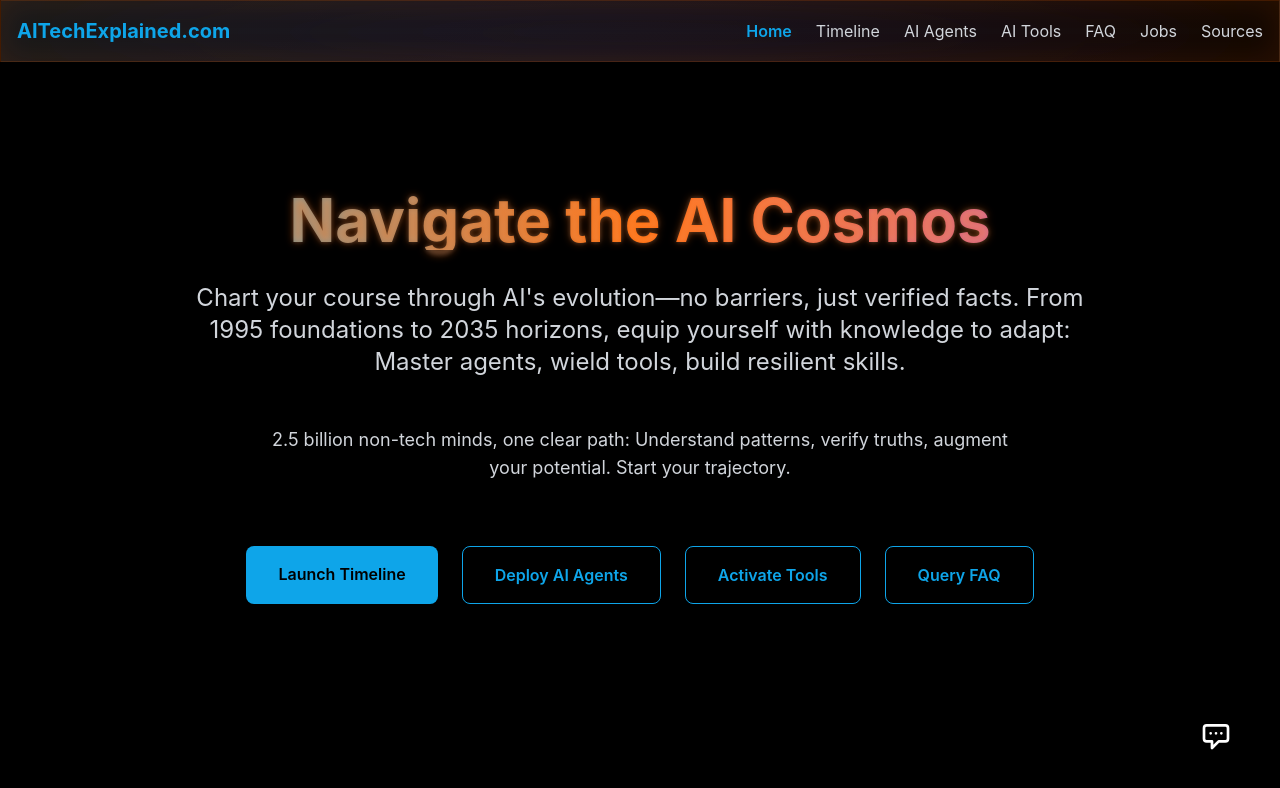
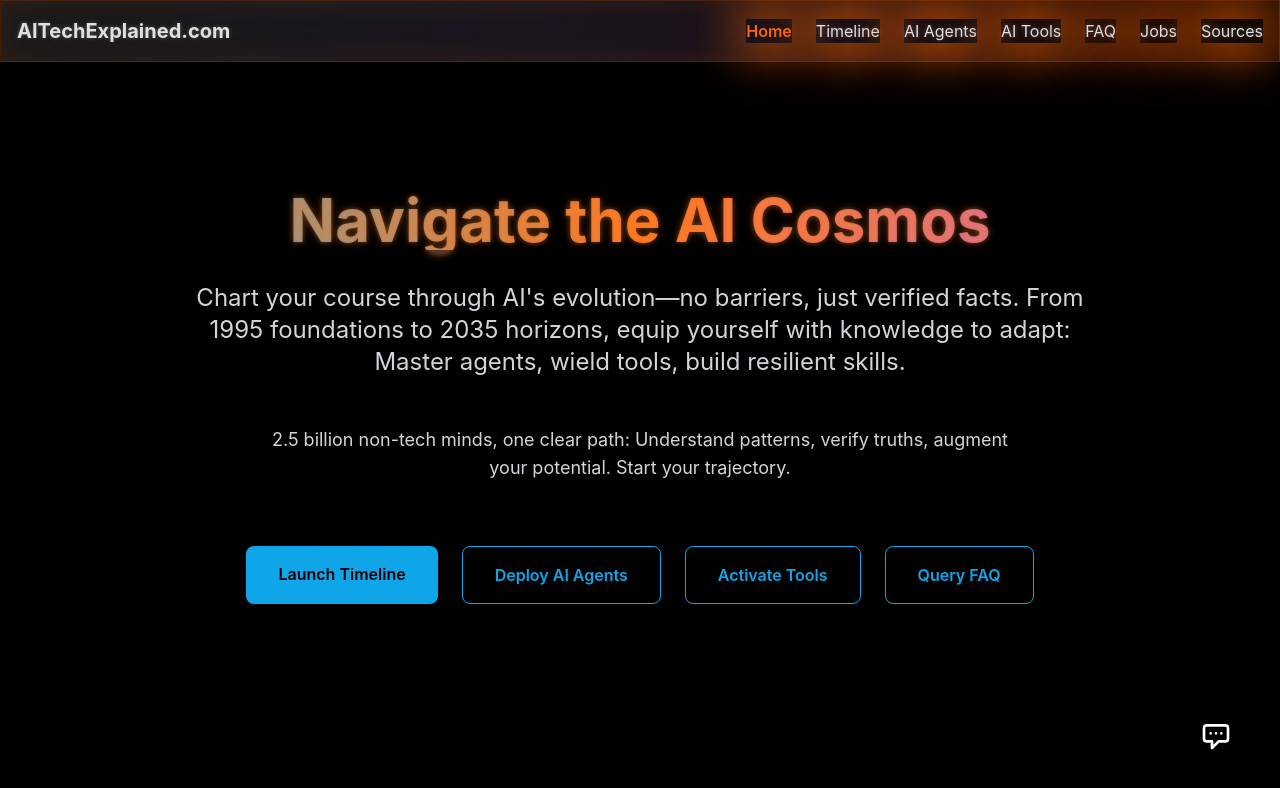
Before and after one commit to Whitehawks6/AITechAttempt2, a Next.js app: page / in a window 1280 px wide. Shown: the top 788 px of the page. Built offline with nearby package versions, Linux system fonts and the light colour scheme.

Commit message:
Update Navigation.tsx

```diff
--- a/components/Navigation.tsx
+++ b/components/Navigation.tsx
@@ -1,5 +1,4 @@
 'use client'
-
 import Link from 'next/link'
 import { usePathname } from 'next/navigation'
 
@@ -15,10 +14,10 @@ export default function Navigation() {
     { href: '/sources', label: 'Sources' },
   ]
   return (
-    <nav className="sticky top-0 z-50 glass-strong">
+    <nav className="sticky top-0 z-50 glass-strong bg-gradient-to-r from-spaceBlack to-nebulaDark/80">
       <div className="container mx-auto px-4 py-4">
         <div className="flex flex-col md:flex-row items-center justify-between gap-4">
-          <Link href="/" className="text-xl font-bold text-electricBlue hover:text-neonPurple transition-colors">
+          <Link href="/" className="text-xl font-bold text-silverWhite hover:text-fireOrange transition-colors text-shadow">
             AITechExplained.com
           </Link>
           <div className="flex flex-wrap gap-4 md:gap-6 justify-center">
@@ -26,10 +25,10 @@ export default function Navigation() {
               <Link
                 key={link.href}
                 href={link.href}
-                className={`transition-colors text-sm md:text-base ${
+                className={`transition-colors text-sm md:text-base pulse-flare ${
                   pathname === link.href
-                    ? 'text-electricBlue font-semibold'
-                    : 'text-grayText hover:text-electricBlue'
+                    ? 'text-fireOrange font-semibold text-shadow'
+                    : 'text-silverWhite hover:text-fireOrange'
                 }`}
               >
                 {link.label}
```
